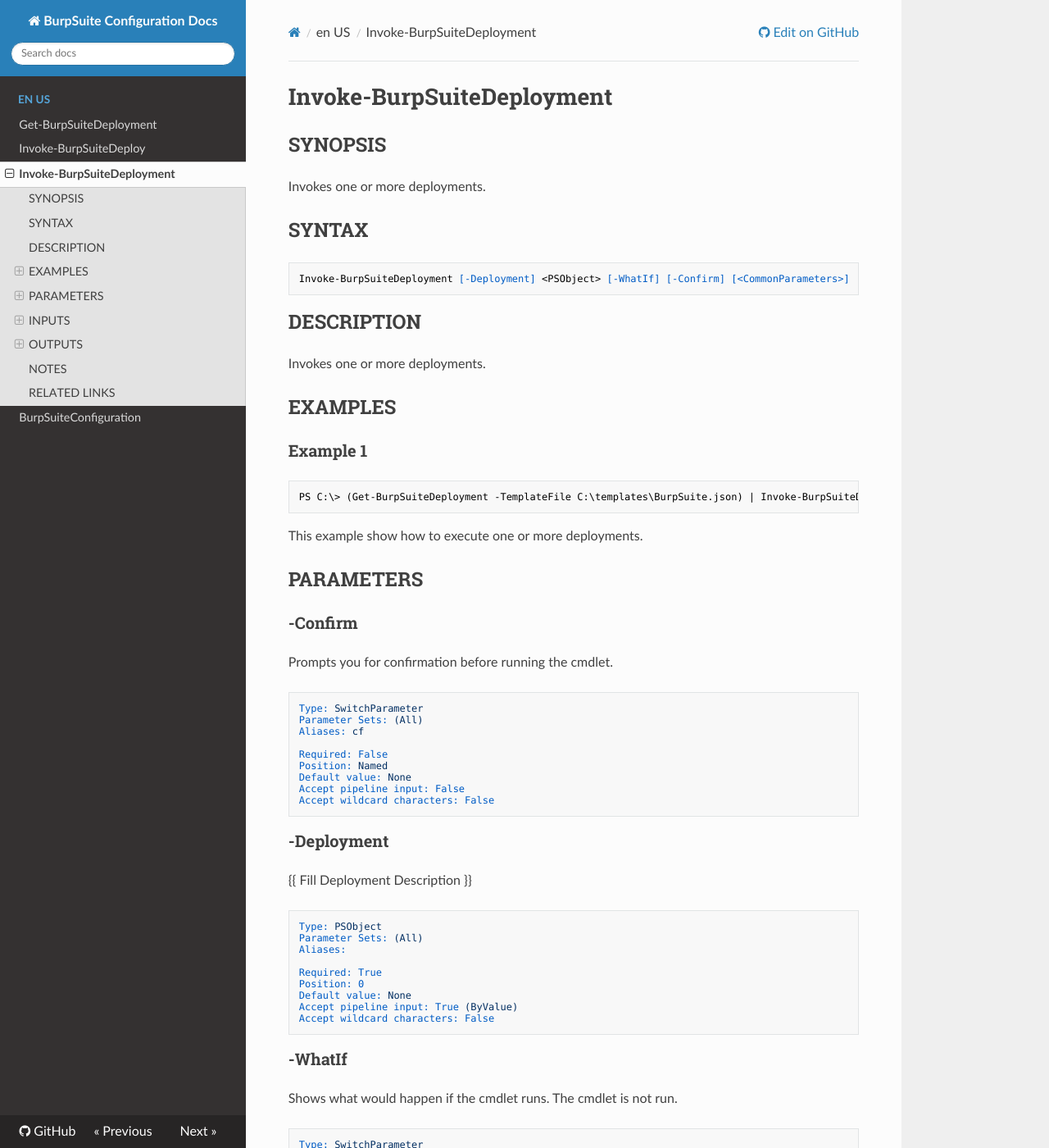
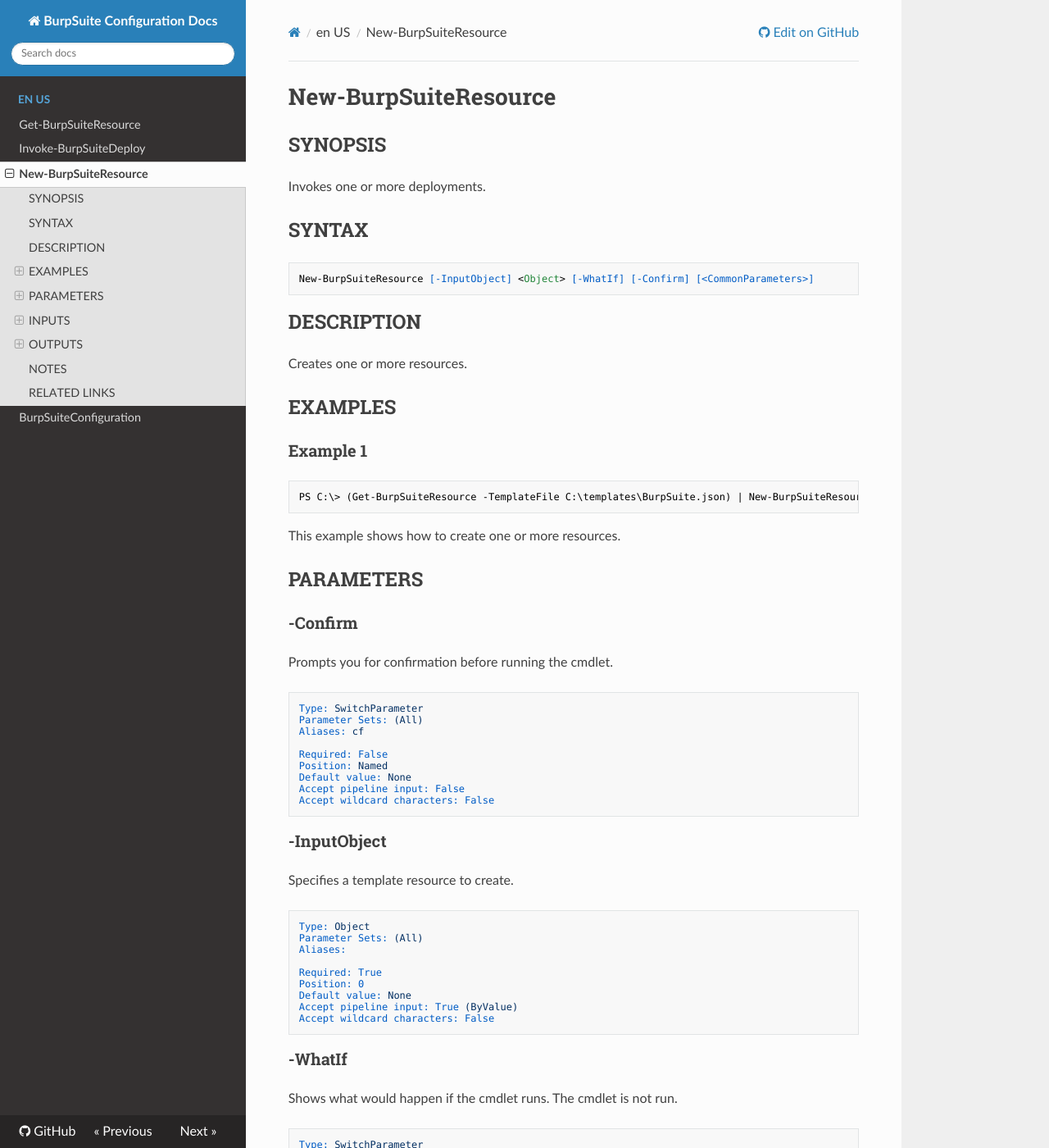
Before and after one commit to juniinacio/BurpSuiteDeploy, an MkDocs documentation site: the page built from docs/en-US/New-BurpSuiteResource.md, in a window 1280 px wide and 1400 px high. Shown: the whole window at 82% size. Built offline with MkDocs 1.6.1, drawn with Linux system fonts in a browser that asks for light colours; nearby versions of some CDN libraries.

````diff
--- a/docs/en-US/Invoke-BurpSuiteDeployment.md
+++ b/docs/en-US/New-BurpSuiteResource.md
@@ -5,7 +5,7 @@ online version: https://github.com/juniinacio/BurpSuiteDeploy
 schema: 2.0.0
 ---
 
-# Invoke-BurpSuiteDeployment
+# New-BurpSuiteResource
 
 ## SYNOPSIS
 Invokes one or more deployments.
@@ -13,20 +13,20 @@ Invokes one or more deployments.
 ## SYNTAX
 
 ```
-Invoke-BurpSuiteDeployment [-Deployment] <PSObject> [-WhatIf] [-Confirm] [<CommonParameters>]
+New-BurpSuiteResource [-InputObject] <Object> [-WhatIf] [-Confirm] [<CommonParameters>]
 ```
 
 ## DESCRIPTION
-Invokes one or more deployments.
+Creates one or more resources.
 
 ## EXAMPLES
 
 ### Example 1
 ```powershell
-PS C:\> (Get-BurpSuiteDeployment -TemplateFile C:\templates\BurpSuite.json) | Invoke-BurpSuiteDeployment
+PS C:\> (Get-BurpSuiteResource -TemplateFile C:\templates\BurpSuite.json) | New-BurpSuiteResource
 ```
 
-This example show how to execute one or more deployments.
+This example shows how to create one or more resources.
 
 ## PARAMETERS
 
@@ -45,11 +45,11 @@ Accept pipeline input: False
 Accept wildcard characters: False
 ```
 
-### -Deployment
-{{ Fill Deployment Description }}
+### -InputObject
+Specifies a template resource to create.
 
 ```yaml
-Type: PSObject
+Type: Object
 Parameter Sets: (All)
 Aliases:
 
````
Also changed, not shown: docs/en-US/Get-BurpSuiteResource.md (renamed from docs/en-US/Get-BurpSuiteDeployment.md, +7 -7 lines), 18 other files.
